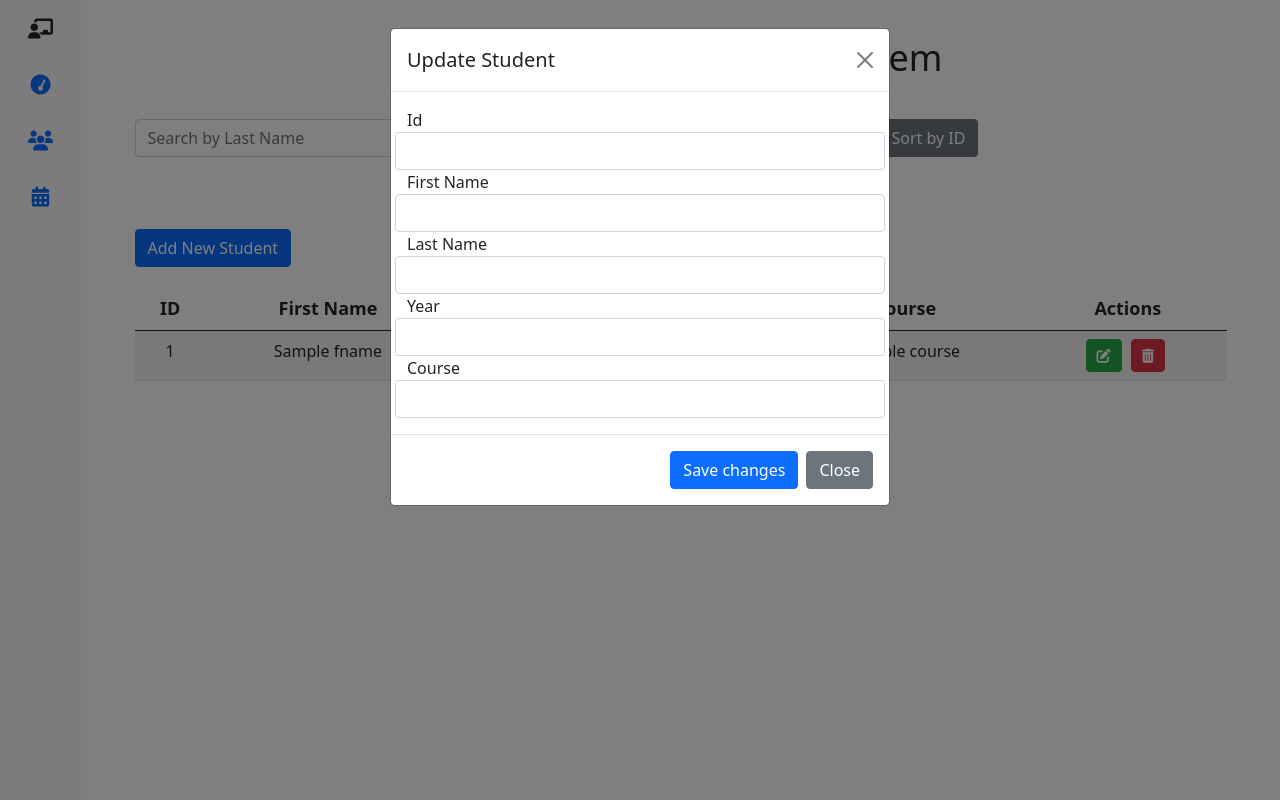
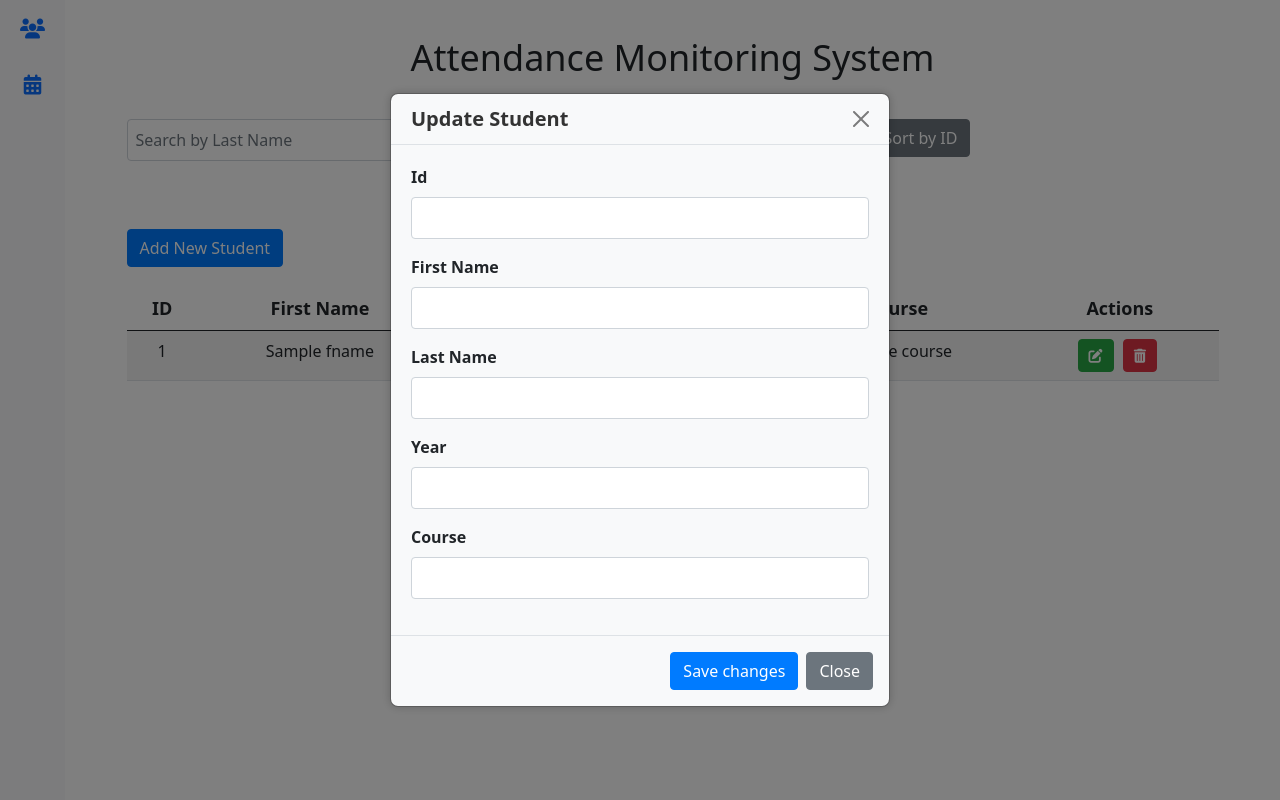
Before and after one commit to KarlJoshua1125/Attendance_management, a Django app: template firebase_app/templates/index.html in a window 1280 px wide, after a click that opens the changed part. Run offline with Django 4.2, Linux system fonts and the light colour scheme; the template is opened without the code that fills it: most values are stand-ins (such as "Sample title", 1, 10 or a date in 2020); some libraries are stand-ins or nearby versions.

Commit message:
4th Commit

```diff
--- a/firebase_app/templates/index.html
+++ b/firebase_app/templates/index.html
@@ -239,6 +239,85 @@
     background-color: #c82333;
     border-color: #bd2130;
   }
+
+ /* Add your custom CSS styles here */
+    .modal-title {
+        color: #333;
+        font-size: 18px;
+        font-weight: bold;
+    }
+
+    .form-label {
+        font-weight: bold;
+    }
+
+    .btn-primary {
+        background-color: #007bff;
+        border-color: #007bff;
+    }
+
+    .btn-primary:hover {
+        background-color: #0069d9;
+        border-color: #0062cc;
+    }
+
+    .btn-secondary {
+        background-color: #6c757d;
+        border-color: #6c757d;
+    }
+
+    .btn-secondary:hover {
+        background-color: #5a6268;
+        border-color: #545b62;
+    }
+
+
+    .modal-content {
+        background-color: #f8f9fa;
+        border-radius: 8px;
+        box-shadow: 0 0 10px rgba(0, 0, 0, 0.2);
+    }
+
+    .modal-header {
+        color: #fff;
+        padding: 10px 20px;
+        border-top-left-radius: 8px;
+        border-top-right-radius: 8px;
+    }
+
+    .modal-title {
+        font-size: 20px;
+        font-weight: bold;
+        margin: 0;
+    }
+
+    .modal-body {
+        padding: 20px;
+    }
+
+    .form-group {
+        margin-bottom: 15px;
+    }
+
+    .form-group label {
+        font-weight: bold;
+        margin-bottom: 5px;
+    }
+
+    .form-control {
+        border: 1px solid #ced4da;
+        border-radius: 4px;
+        padding: 8px;
+        width: 100%;
+        transition: border-color 0.15s ease-in-out, box-shadow 0.15s ease-in-out;
+    }
+
+    .form-control:focus {
+        border-color: #80bdff;
+        outline: 0;
+        box-shadow: 0 0 0 0.2rem rgba(0, 123, 255, 0.25);
+    }
+
 </style>
 
 <body>
@@ -246,18 +325,10 @@
     <div class="row">
         <div class="col-sm-auto bg-light sticky-top">
             <div class="d-flex flex-sm-column flex-row flex-nowrap bg-light align-items-center sticky-top">
-                <a href="" class="d-block p-3 link-dark text-decoration-none" title="" data-bs-toggle="tooltip"
-                   data-bs-placement="right" data-bs-original-title="Icon-only">
-                    <i class="fas fa-chalkboard-teacher fa-lg"></i>
-                </a>
+
                 <ul class="nav nav-pills nav-flush flex-sm-column flex-row flex-nowrap mb-auto mx-auto text-center align-items-center">
 
-                    <li>
-                        <a href="" class="nav-link py-3 px-2" title="" data-bs-toggle="tooltip"
-                           data-bs-placement="right" data-bs-original-title="Dashboard">
-                            <i class="fas fa-tachometer fa-lg"></i>
-                        </a>
-                    </li>
+
                     <li>
                         <a href="{% url 'index' %}" class="nav-link py-3 px-2" title="" data-bs-toggle="tooltip"
                            data-bs-placement="right" data-bs-original-title="Students">
@@ -376,51 +447,47 @@
                         </div>
                     </div>
                 </div>
-                <div class="modal fade" id="update-student-modal" tabindex="-1"
-                     aria-labelledby="update-student-modal-label"
-                     aria-hidden="true">
-                    <div class="modal-dialog">
+                <div class="modal fade" id="update-student-modal" tabindex="-1" aria-labelledby="update-student-modal-label" aria-hidden="true">
+                    <div class="modal-dialog modal-dialog-centered">
                         <div class="modal-content">
                             <form id="update-student-form">
                                 {% csrf_token %}
                                 <div class="modal-header">
                                     <h5 class="modal-title" id="update-student-modal-label">Update Student</h5>
-                                    <button type="button" class="btn-close" data-bs-dismiss="modal"
-                                            aria-label="Close"></button>
+                                    <button type="button" class="btn-close" data-bs-dismiss="modal" aria-label="Close"></button>
                                 </div>
                                 <div class="modal-body">
-                                    <div class="form-group row">
-                                        <label for="update-id">Id</label>
+                                    <div class="mb-3">
+                                        <label for="update-id" class="form-label">Id</label>
                                         <input type="number" class="form-control" name="id" id="update-id" required>
                                     </div>
-                                    <div class="form-group row">
-                                        <label for="update-fname">First Name</label>
+                                    <div class="mb-3">
+                                        <label for="update-fname" class="form-label">First Name</label>
                                         <input type="text" class="form-control" name="fname" id="update-fname" required>
                                     </div>
-                                    <div class="form-group row">
-                                        <label for="update-lname">Last Name</label>
+                                    <div class="mb-3">
+                                        <label for="update-lname" class="form-label">Last Name</label>
                                         <input type="text" class="form-control" name="lname" id="update-lname" required>
                                     </div>
-                                    <div class="form-group row">
-                                        <label for="update-year">Year</label>
+                                    <div class="mb-3">
+                                        <label for="update-year" class="form-label">Year</label>
                                         <input type="number" class="form-control" name="year" id="update-year" required>
                                     </div>
-                                    <div class="form-group row">
-                                        <label for="update-course">Course</label>
-                                        <input type="text" class="form-control" name="course" id="update-course"
-                                               required>
+                                    <div class="mb-3">
+                                        <label for="update-course" class="form-label">Course</label>
+                                        <input type="text" class="form-control" name="course" id="update-course" required>
                                     </div>
                                 </div>
                                 <div class="modal-footer">
                                     <button type="submit" class="btn btn-primary">Save changes</button>
-                                    <button type="button" class="btn btn-secondary" data-bs-dismiss="modal">Close
-                                    </button>
+                                    <button type="button" class="btn btn-secondary" data-bs-dismiss="modal">Close</button>
                                     <input type="hidden" id="update-student-key">
                                 </div>
                             </form>
                         </div>
                     </div>
                 </div>
+
 
             </div>
         </div>
```
Also changed, not shown: firebase_app/templates/addstudentmodal.html (deleted, +0 -35 lines), firebase_app/templates/attendance.html (+49 -21 lines).
